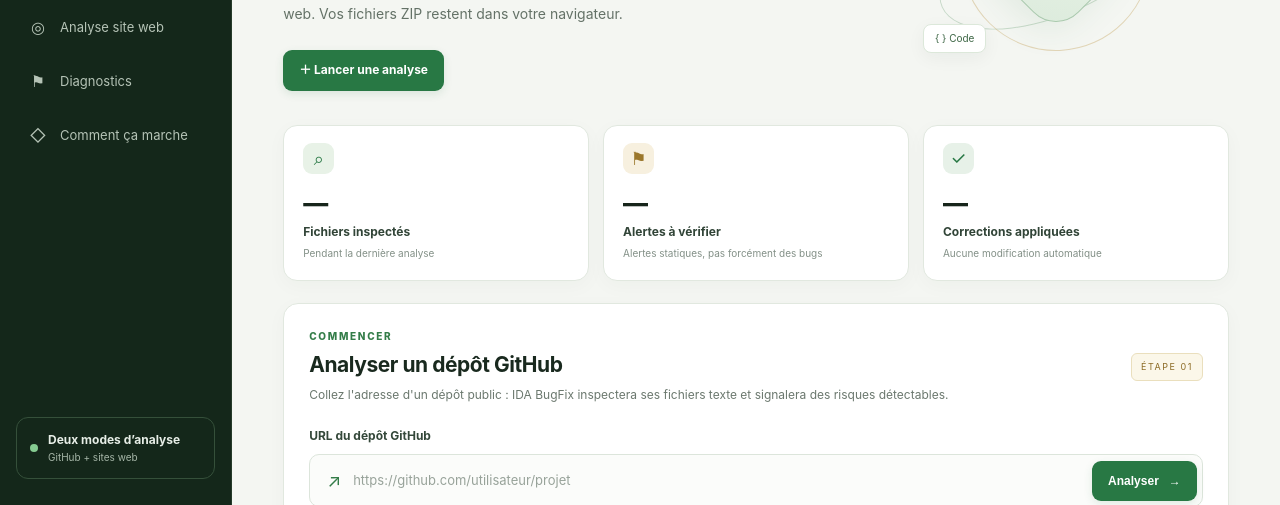
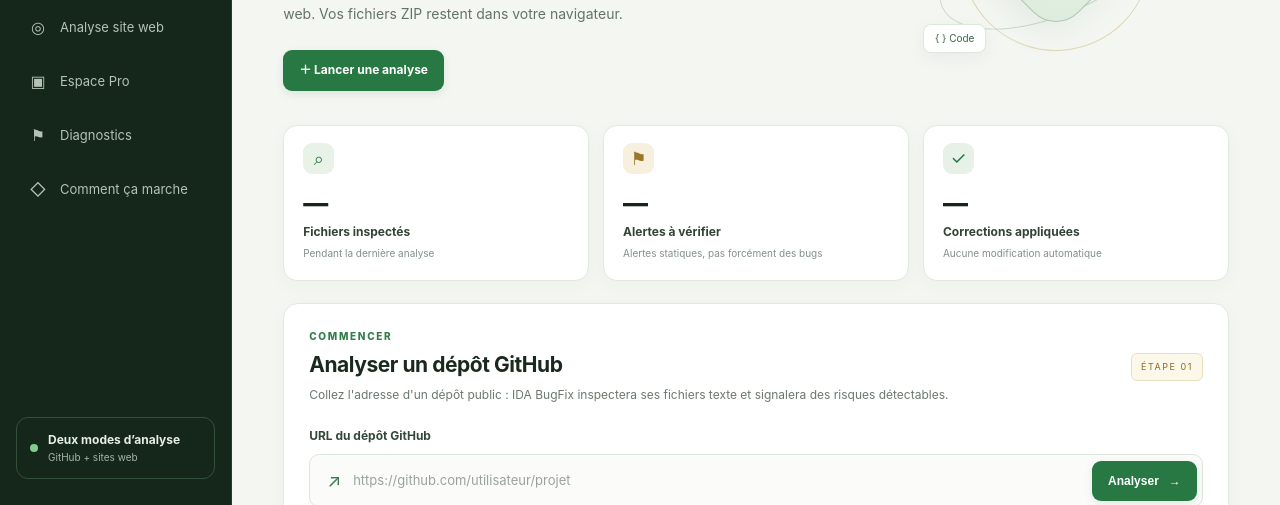
Before and after one commit to padrav223/ida-bugfix, a plain HTML site: page index.html in a window 1280 px wide. Shown: the part 295-800 px from the top of the page. Drawn offline with nearby package versions, Linux system fonts and the light colour scheme; a script that the page names is missing.

Commit message:
Add Pro workspace to sidebar navigation

```diff
--- a/index.html
+++ b/index.html
@@ -18,6 +18,7 @@
         <a class="nav-link" href="#new-scan"><span>⌕</span> Analyse GitHub</a>
         <a class="nav-link" href="#zip-scan"><span>▤</span> Projet ZIP</a>
         <a class="nav-link" href="#site-scan"><span>◎</span> Analyse site web</a>
+        <a class="nav-link" href="#pro-history"><span>▣</span> Espace Pro</a>
         <a class="nav-link" href="#findings"><span>⚑</span> Diagnostics</a>
         <a class="nav-link" href="#how"><span>◇</span> Comment ça marche</a>
       </nav>
```
